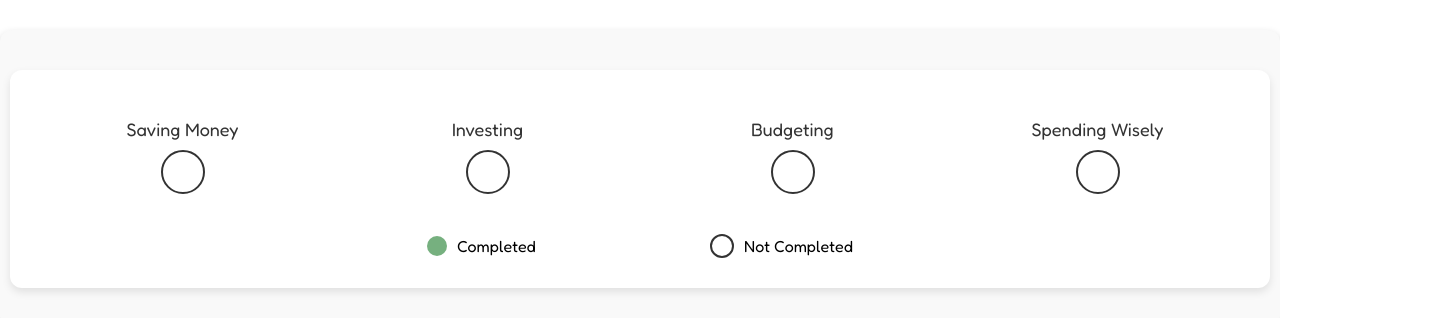
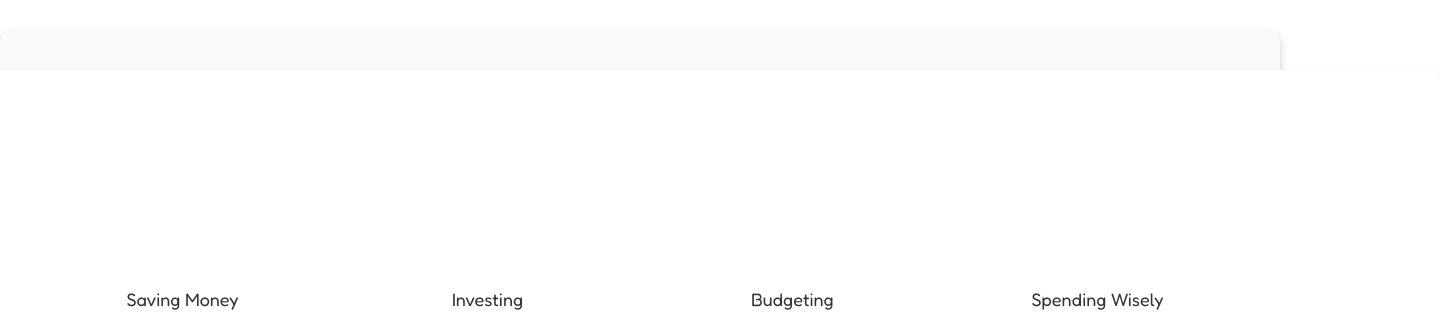
Before and after one commit to zt8media/Prospera, a React (Vite) app in the folder prospera/: page /user/dashboard in a window 1280 px wide. Shown: the part 120-438 px from the top of the page, 1440 px wide, since content can reach past the window. Built offline with nearby package versions, Linux system fonts and the light colour scheme; no server answers; a web font is replaced by a local one.

Commit message:
new-progress

```diff
--- a/prospera/src/pages/UserDashboard.jsx
+++ b/prospera/src/pages/UserDashboard.jsx
@@ -203,7 +203,7 @@ const ProfileInput = styled.input`
 const ProgressSection = styled.div`
   width: 100%;
   background-color: #fff;
-  padding: 30px;
+  padding: 200px;
   border-radius: 12px;
   box-shadow: 0 4px 8px rgba(0, 0, 0, 0.1);
   display: flex;
```
